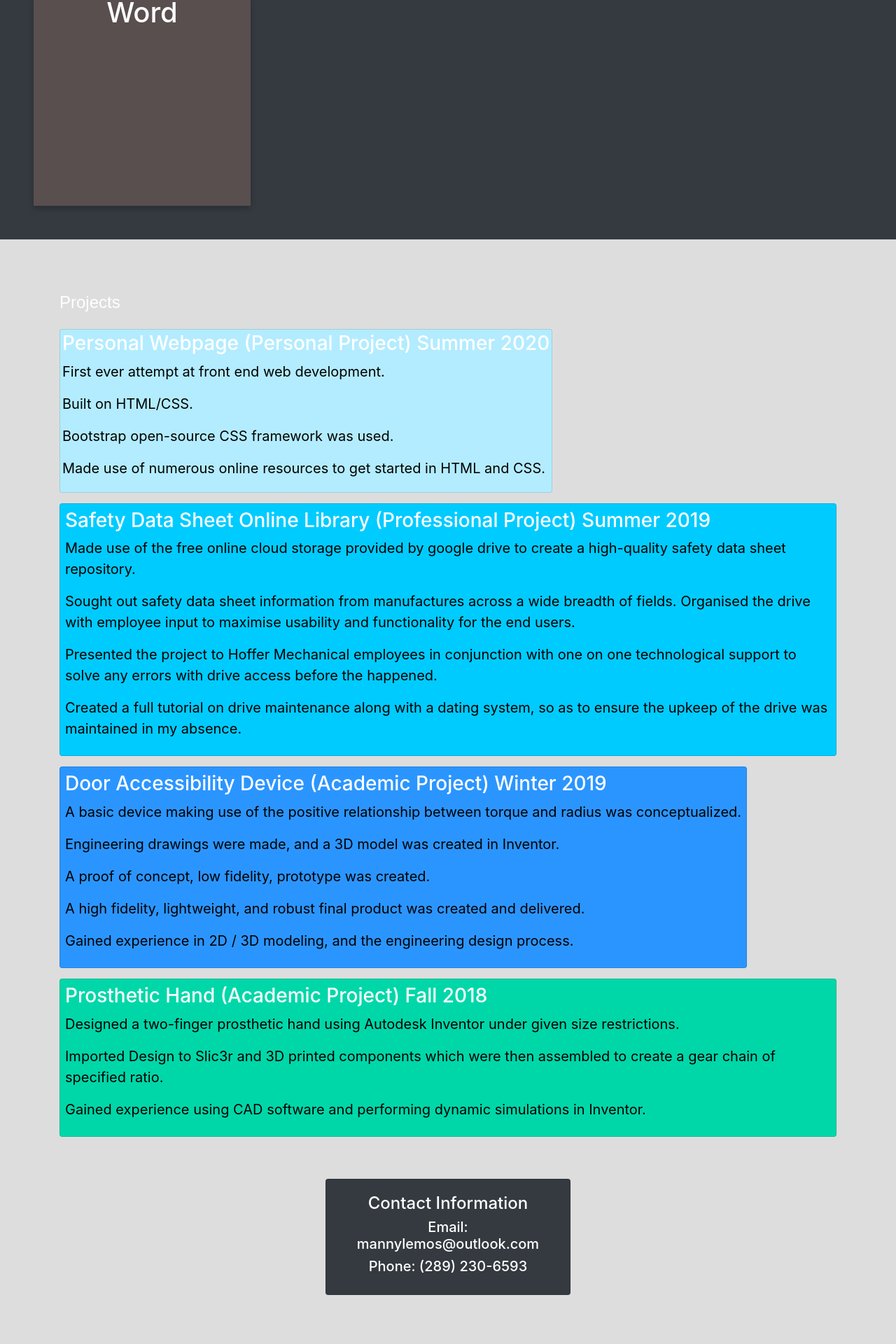
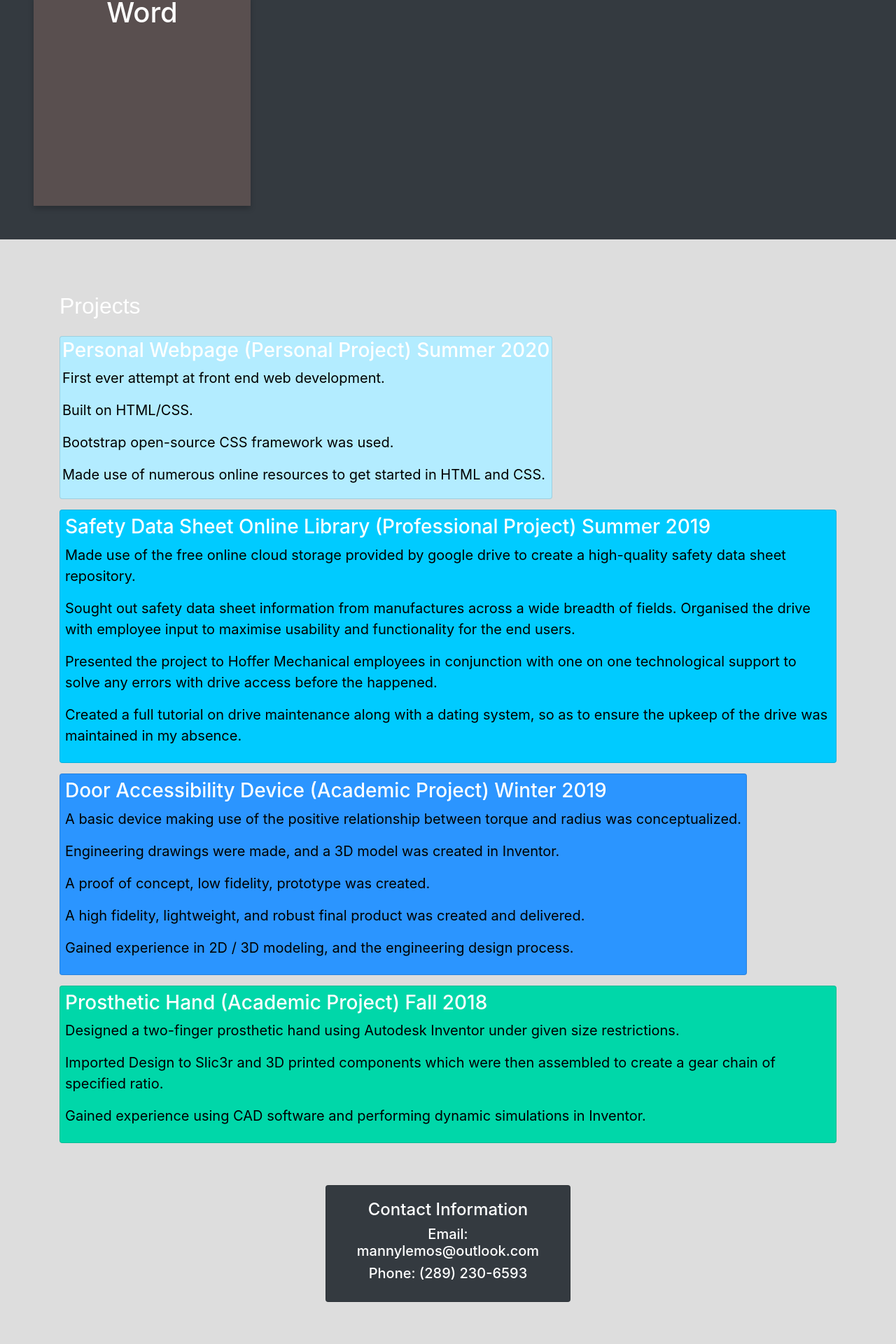
Before and after one commit to MannyLemos/MannyLemos.github.io, a Jekyll site: the page index.html, which Jekyll copies as it is, in a window 1280 px wide. Shown: the part 2129-4049 px from the top of the page at 70% size. Built offline with Jekyll 4.4.1, drawn with Linux system fonts in a browser that asks for light colours; nearby versions of some CDN libraries; a script that is not in the unit is left out.

Commit message:
Update index.html

```diff
--- a/index.html
+++ b/index.html
@@ -310,7 +310,7 @@ $.backstretch([
 
 
                     <div align="left" class="container">
-                    <h4 class="headers" id="section-projects">Projects</h4>
+                    <h2 class="headers" id="section-projects">Projects</h2>
                     <div class="columns scroll-animations">
 
 
```
